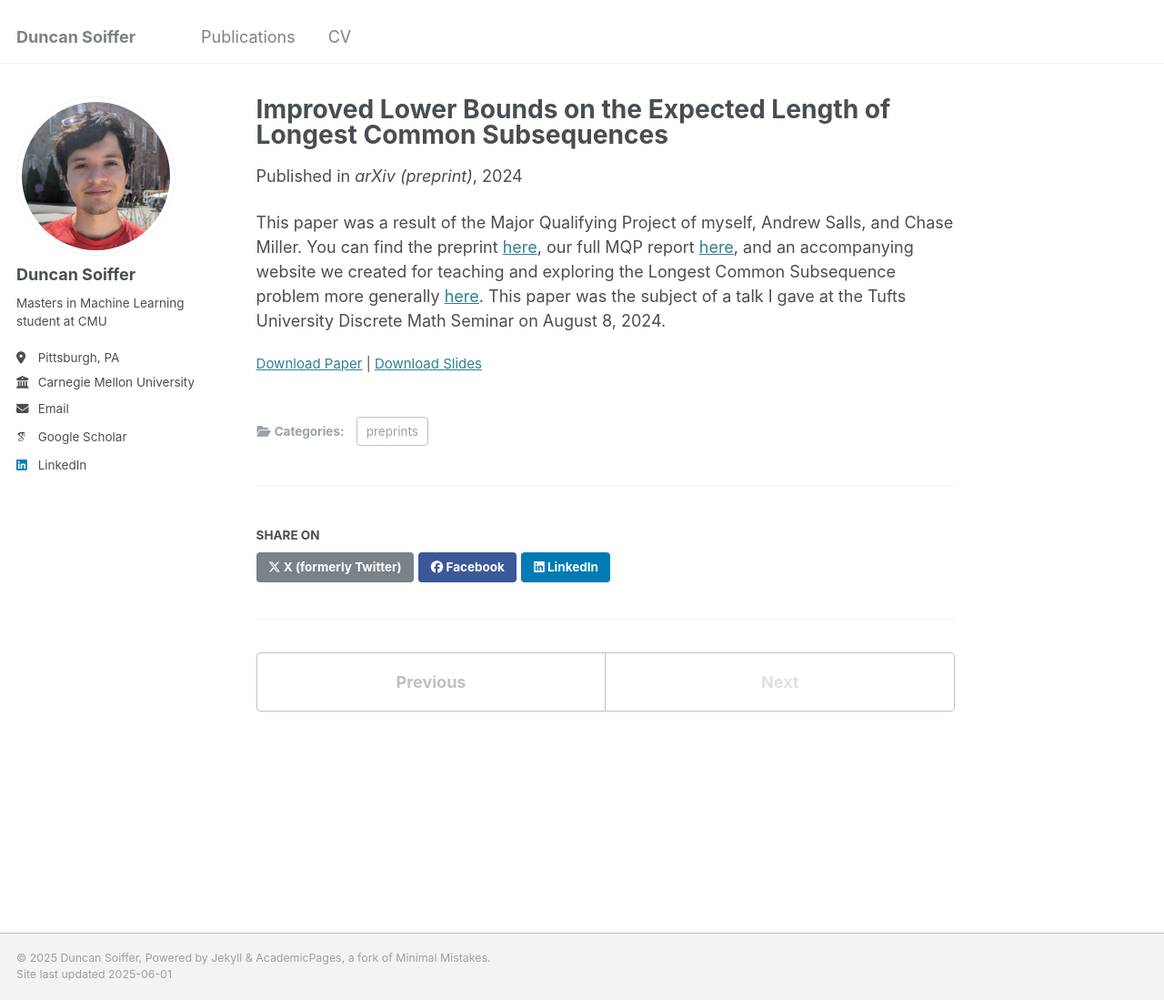
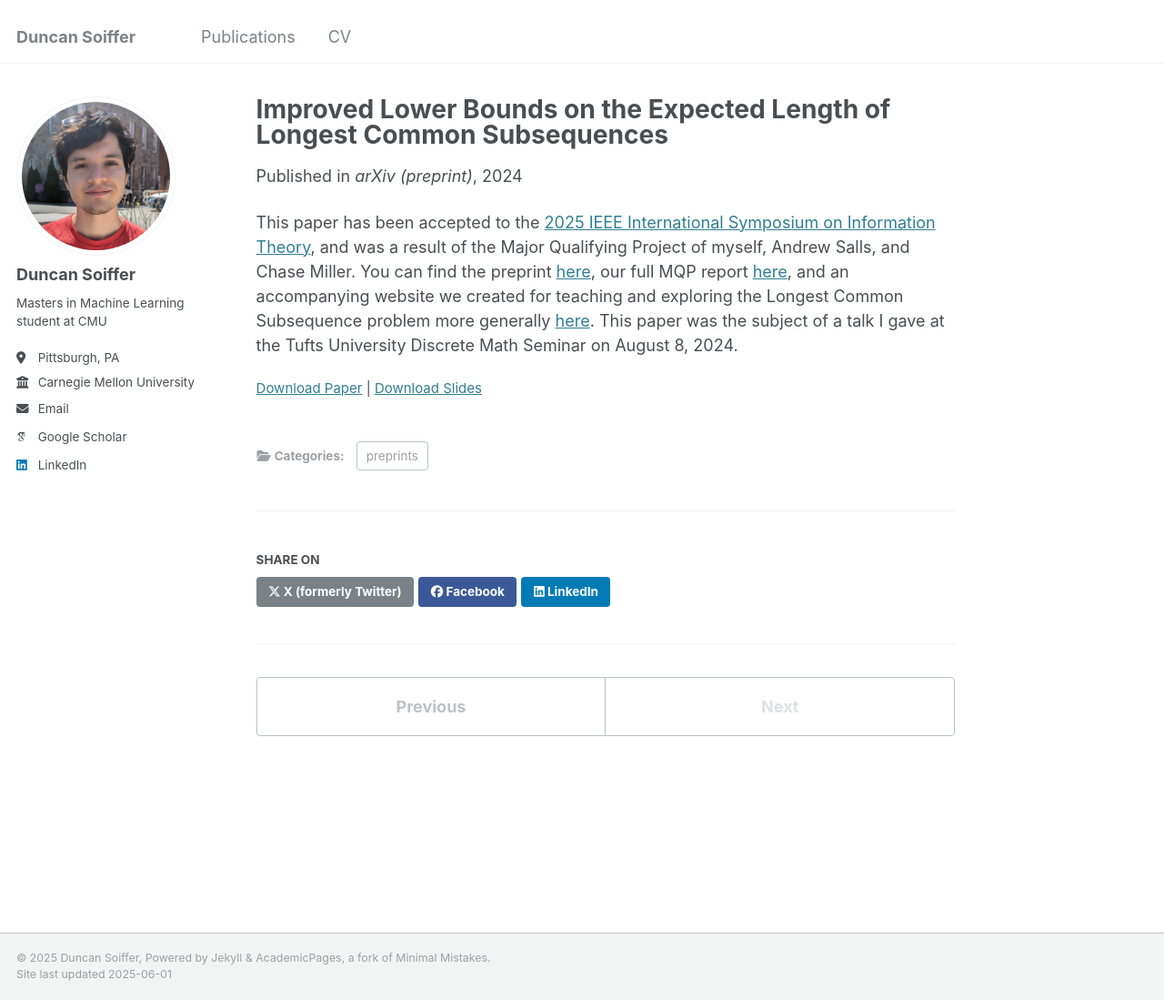
Before and after one commit to DSoiffer/DSoiffer.github.io, a Jekyll site: the page built from _publications/2024-07-15-paper-title-improved-lower-bounds.md, in a window 1280 px wide and 1099 px high. Shown: the whole window at 91% size. Built offline with Jekyll 4.4.1, drawn with Linux system fonts in a browser that asks for light colours; some web fonts are replaced.

Commit message:
include mention of acceptance to ISIT 2025 (will need updating post-conference)

```diff
--- a/_publications/2024-07-15-paper-title-improved-lower-bounds.md
+++ b/_publications/2024-07-15-paper-title-improved-lower-bounds.md
@@ -11,4 +11,4 @@ paperurl: 'https://arxiv.org/abs/2407.10925'
 # citation: 'D. Soiffer, A. Salls, C. Miller, D. Reichman, G. Sárközy, and G. T. Heineman. &quot;Improved Lower Bounds on the Expected Length of Longest Common Subsequences.&quot In: arXiv (July 2024).'
 ---
 
-This paper was a result of the Major Qualifying Project of myself, Andrew Salls, and Chase Miller. You can find the preprint [here](https://arxiv.org/abs/2407.10925), our full MQP report [here](https://digital.wpi.edu/concern/student_works/wh246x39h), and an accompanying website we created for teaching and exploring the Longest Common Subsequence problem more generally [here](https://statistics-of-subsequences.github.io/). This paper was the subject of a talk I gave at the Tufts University Discrete Math Seminar on August 8, 2024.
+This paper has been accepted to the [2025 IEEE International Symposium on Information Theory](https://2025.ieee-isit.org/), and was a result of the Major Qualifying Project of myself, Andrew Salls, and Chase Miller. You can find the preprint [here](https://arxiv.org/abs/2407.10925), our full MQP report [here](https://digital.wpi.edu/concern/student_works/wh246x39h), and an accompanying website we created for teaching and exploring the Longest Common Subsequence problem more generally [here](https://statistics-of-subsequences.github.io/). This paper was the subject of a talk I gave at the Tufts University Discrete Math Seminar on August 8, 2024.
```
